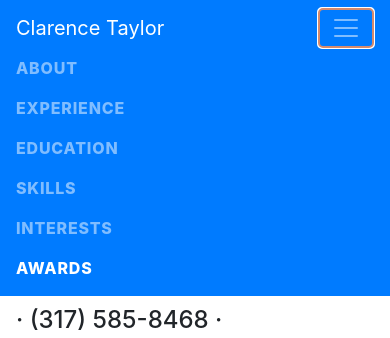
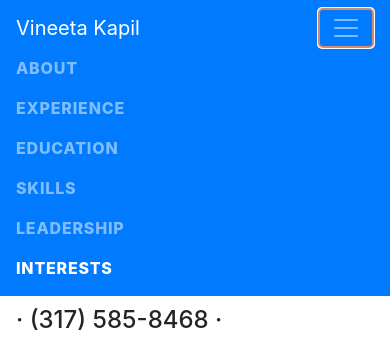
Before and after one commit to vinnykapil/vinnykapil.github.io, a website with bundled scripts: page index.html in a window 390 px wide. Both pictures are taken after a click on the button "Toggle navigation". Shown: the top 338 px of the page. Built offline with nearby package versions, Linux system fonts and the light colour scheme; a web font is replaced by a local one.

Commit message:
name changes

```diff
--- a/index.html
+++ b/index.html
@@ -27,7 +27,7 @@
 
     <nav class="navbar navbar-expand-lg navbar-dark bg-primary fixed-top" id="sideNav">
       <a class="navbar-brand js-scroll-trigger" href="#page-top">
-        <span class="d-block d-lg-none">Clarence Taylor</span>
+        <span class="d-block d-lg-none">Vineeta Kapil</span>
         <span class="d-none d-lg-block">
           <img class="img-fluid img-profile rounded-circle mx-auto mb-2" src="img/profile.jpg" alt="">
         </span>
@@ -50,10 +50,10 @@
             <a class="nav-link js-scroll-trigger" href="#skills">Skills</a>
           </li>
           <li class="nav-item">
-            <a class="nav-link js-scroll-trigger" href="#interests">Interests</a>
+            <a class="nav-link js-scroll-trigger" href="#interests">Leadership</a>
           </li>
           <li class="nav-item">
-            <a class="nav-link js-scroll-trigger" href="#awards">Awards</a>
+            <a class="nav-link js-scroll-trigger" href="#awards">Interests</a>
           </li>
         </ul>
       </div>
```
